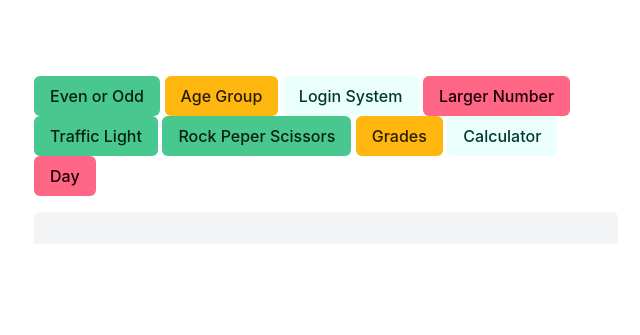
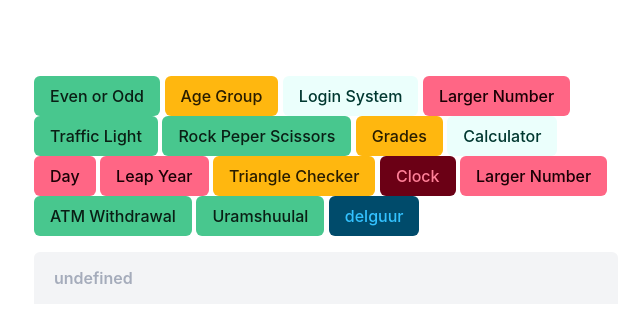
Before and after one commit to Temuulen17/Javascript, a plain HTML site: page index.html in a window 1280 px wide. Shown: the whole page, without its empty margins (314-954 px from the left). Drawn offline with nearby package versions, Linux system fonts and the light colour scheme.

Commit message:
year,Triangle,clock,larger,ATM,uramshuulal,delguur

```diff
--- a/index.html
+++ b/index.html
@@ -23,6 +23,13 @@ is-offset-one-quarter ">
             <button class="button is-warning" onclick="grade()">Grades</button>
             <button class="button is-primary is-light" onclick="toonimashin()"> Calculator</button>
             <button class="button is-danger" onclick="days()">Day</button>
+              <button class="button is-danger" onclick="leapYear()">Leap Year</button>
+              <button class="button is-warning" onclick="triangleChecker()"> Triangle Checker</button>
+              <button class="button is-danger is-dark" onclick="clockConverter()">Clock</button>
+            <button class="button is-danger" onclick="monthDays()">Larger Number</button>
+            <button class="button is-success" onclick="atmWithdrawal()" >ATM Withdrawal</button>
+              <button class="button is-success" onclick="uramshuulal()">Uramshuulal</button>
+        <button class="button is-info is-dark" onclick="shopping()">delguur</button>
         </div>
 
 
@@ -187,6 +194,137 @@ print();
         }
         print();
       }
+      function leapYear(){
+        const input = prompt("Enter a year!")
+        const year = Number(input);
+        if (year % 100 === 0) {
+    if (year % 400 === 0) {
+    output = "leapYear";
+  } else {
+    output = "Not a leap Year";
+  }
+} if (year % 4  === 0) {
+    output = "leapYear";
+  } else {
+    output = "Not a leap Year";
+  }
+      }
+  print();
+
+      function triangleChecker() {
+        let side1 = prompt();
+        let side2 = prompt();
+        let side3 = prompt();
+        let number = Number(side1);
+        let number2 = Number(side2);
+        let number3 = Number(side3);
+        let max = 0;
+        if (side1 > max) {
+          max = side1;
+        }
+        if (side2 > max) {
+          max = side2;
+        }
+        if (side3 > max) {
+          max = side3;
+        }
+        const sum = side1 + side2 + side3;
+        const sum2 = sum - max;
+        if (max >= sum2) {
+          output = "Invalid triangle";
+        } else {
+          if (side1 == side2 && side2 == side3) {
+            output = "Equilateral";
+          } else if (side1 === side2 || side1 === side3 || side2 === side3) {
+            output = "Isosceles";
+          } else {
+            output = "Scalene";
+          }
+        }
+        print();
+      }
+      function clockConverter (){
+        const input = prompt("Enter number between 0-24")
+        const hour = Number(input);
+
+        if (hour === 0 || hour === 24){
+          output = "12 AM";
+        } else if (hour === 12){
+          output = "12 PM";
+        } else if (hour > 0 && hour < 12){
+         output = hour + "AM";
+        } else if(hour <= 24){
+          output = hour - 12 + "PM";
+        } else {
+          output = "Inconrrect hour"
+        }
+        print();
+      }
+
+      function monthDays(){
+        const input = prompt("Ender a month")
+        const month = Number(input);
+
+        if (month === 2){
+          output = "28/29";
+        } else if ( month === 1|| month === 3 || month === 5|| month === 7 || month === 8 || month === 10 || month === 12){
+          output = "31";
+        } else if ( month === 4 || month === 6 || month === 9 || month === 11){
+          output = "30";
+        } else {
+          output = "Inconrrect month";
+        }
+        print();
+      }
+
+
+
+      function atmWithdrawal(){
+        const input1 = prompt("Current balance?");
+        const input2 = prompt("Amount");
+
+        const balance = Number(input1);
+        const Amount = Number(input2);
+
+        if (Amount % 5000 !== 0) {
+          output = "Must be multiple of 5,000";
+        } else if(balance - Amount < 10000){
+          output = "Inconrrect balance";
+        } else {
+          output = "Successfull";
+        }
+        print();
+      }
+
+            function uramshuulal() {
+        const unelgee = prompt("hediig olson be?");
+        const number = Number(unelgee);
+        if (number >= 5000) {
+          output = "sain baina $450";
+        } else if (number < 5000 && number >= 3000) {
+          output = "sain";
+        } else if (number > 1000 && number <= 3000) {
+          output = "dund";
+        } else {
+          if (number < 1000) {
+            output = "saijrah heregtei";
+          }
+        }
+        print();
+      }
+
+      function shopping() {
+        const hudaldanAvalt = prompt("hed bolson be");
+        const number = Number(hudaldanAvalt);
+        if (number > 1000) {
+          output = number * 0.01 * 15 + " 15 huviin hongololt uzuulj baigaa";
+        } else if (number > 500 && number < 1000) {
+          output = number * 0.01 * 10 + " 10 huviin hongololt";
+        } else {
+          output = number * 0.01 * 5 + " 5 huviin hongololt";
+        }
+        print();
+      }
 </script>
 
 
```
